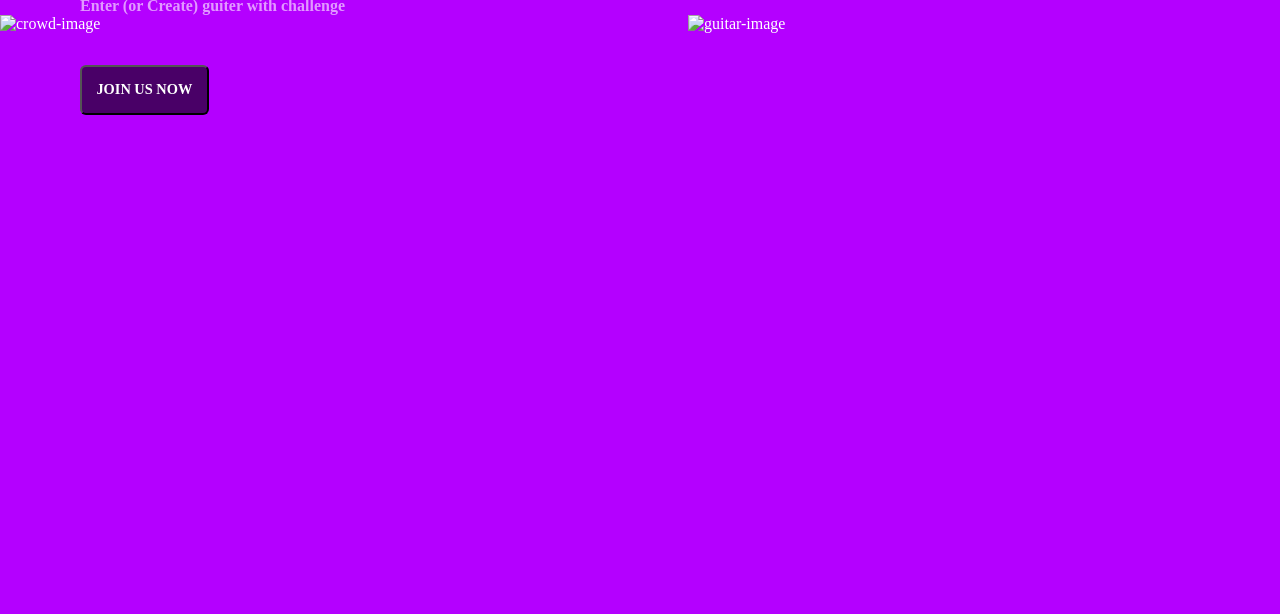
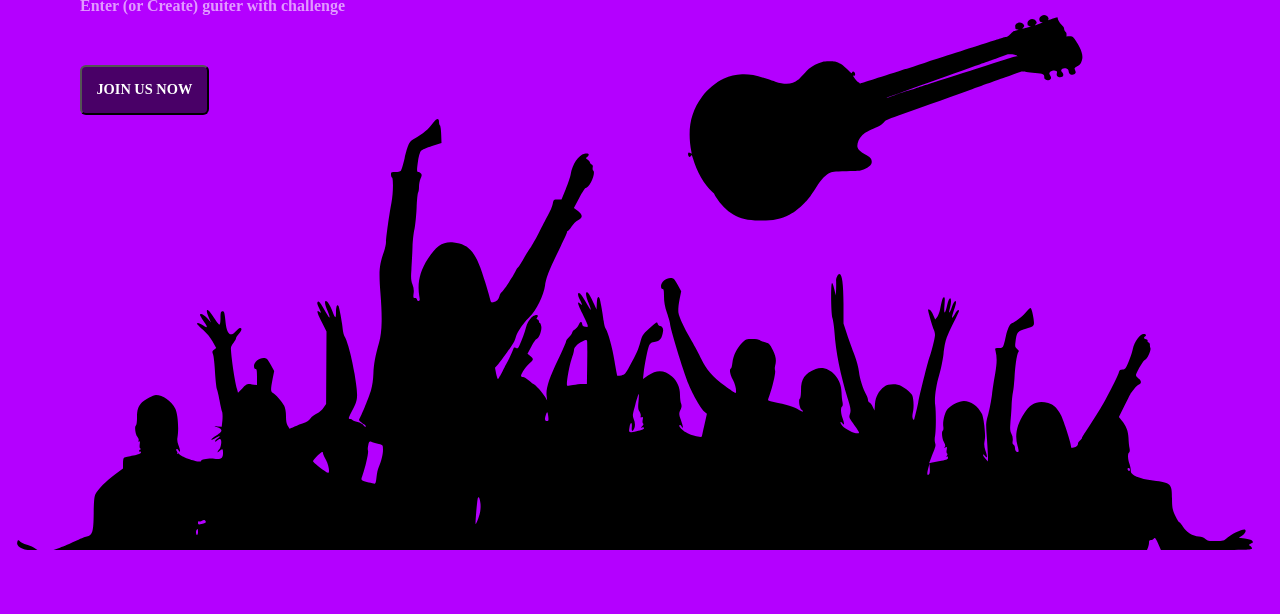
Before and after one commit to unani92/parallax_practice, a plain HTML site: page rellaxJS/index.html in a window 1280 px wide. Shown: the part 186-800 px from the top of the page. Drawn offline with nearby package versions, Linux system fonts and the light colour scheme; the site is published under a folder, as on GitHub Pages, so addresses that start at the root find nothing; a script that the page names is missing.

Commit message:
init laxx dir

```diff
--- a/index.html
+++ b/rellaxJS/index.html
@@ -12,8 +12,8 @@
     <p>Enter (or Create) guiter with challenge</p>
     <button>Join Us Now</button>
 
-    <img src="/image/guitar.svg" class="guitar rellax" alt="guitar-image" data-rellax-speed="3">
-    <img src="/image/crowd.svg" class="crowd rellax" alt="crowd-image" >
+    <img src="./image/guitar.svg" class="guitar rellax" alt="guitar-image" data-rellax-speed="3">
+    <img src="./image/crowd.svg" class="crowd rellax" alt="crowd-image" >
     <!-- <img src="/image/crowd-bg.svg" class="crowd-bg rellax" alt=""> -->
   </section>
 
```
Also changed, not shown: laxxxJS/index.html (added, +11 -0 lines), rellaxJS/css/main.css (renamed from css/main.css), rellaxJS/css/main.scss (renamed from css/main.scss), rellaxJS/image/crowd-bg.svg (renamed from image/crowd-bg.svg), rellaxJS/image/crowd.svg (renamed from image/crowd.svg), rellaxJS/image/guitar.svg (renamed from image/guitar.svg), 2 other files.
